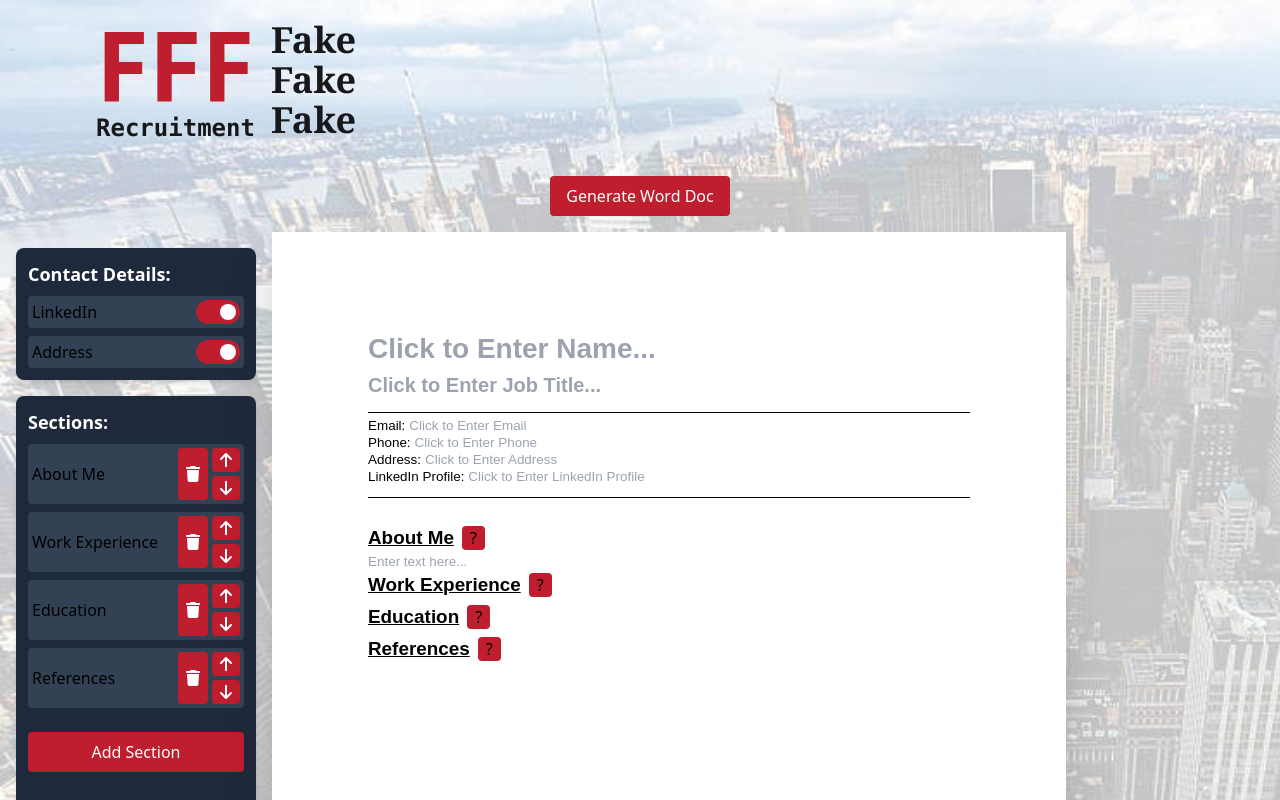
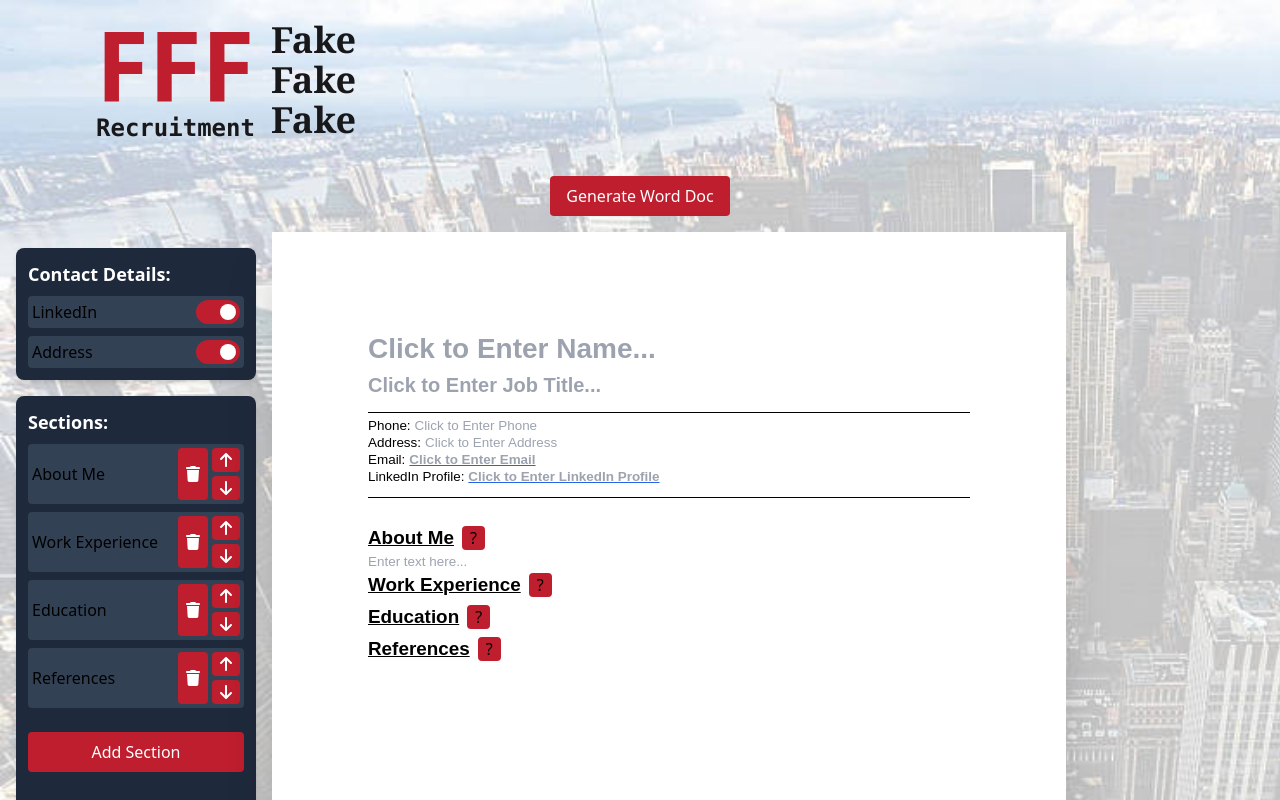
Before and after one commit to JackBadawy/resume_builder, a Next.js app: page / in a window 1280 px wide. Shown: the top 800 px of the page. Built offline with nearby package versions, Linux system fonts and the light colour scheme.

Commit message:
contact styling and reorder

```diff
--- a/src/app/Components/ContactDetails.tsx
+++ b/src/app/Components/ContactDetails.tsx
@@ -17,18 +17,6 @@ const ContactDetails: React.FC = () => {
 
   return (
     <div className="contactDetail text-black flex flex-col pt-1">
-      <label className="flex items-center text-word-11 font-aptos">
-        <span className="h-17p flex items-center">Email:</span>
-        <input
-          value={contactDetails.email}
-          onChange={(e) => handleChange(e, "email")}
-          placeholder="Click to Enter Email"
-          className="flex-grow text-word-11 font-aptos h-17p pl-1 focus:outline-none"
-          autoComplete="off"
-          id="contactDetail"
-          data-text
-        />
-      </label>
       <label className="flex items-center text-word-11 font-aptos">
         <span className="h-17p flex items-center">Phone:</span>
         <input
@@ -55,6 +43,19 @@ const ContactDetails: React.FC = () => {
           />
         </label>
       )}
+      <label className="flex items-center text-word-11 font-aptos">
+        <span className="h-17p flex items-center">Email:</span>
+        <input
+          value={contactDetails.email}
+          onChange={(e) => handleChange(e, "email")}
+          placeholder="Click to Enter Email"
+          className="flex-grow text-word-11 font-aptos font-bold h-17p pl-1 focus:outline-none underline text-blue-600"
+          autoComplete="off"
+          id="contactDetail"
+          data-text
+        />
+      </label>
+
       {linkedInEnabled && (
         <label className="flex items-center text-word-11 font-aptos">
           <span className="h-17p flex items-center">LinkedIn Profile:</span>
@@ -62,7 +63,7 @@ const ContactDetails: React.FC = () => {
             value={contactDetails.linkedin}
             onChange={(e) => handleChange(e, "linkedin")}
             placeholder="Click to Enter LinkedIn Profile"
-            className="flex-grow text-word-11 font-aptos h-17p pl-1 focus:outline-none"
+            className="flex-grow text-word-11 font-aptos h-17p pl-1 focus:outline-none underline font-bold text-blue-600"
             autoComplete="off"
             id="contactDetail"
             data-text
--- a/src/app/Utility/GenerateDocx.ts
+++ b/src/app/Utility/GenerateDocx.ts
@@ -1,4 +1,11 @@
-import { Document, Packer, Paragraph, TextRun, BorderStyle } from "docx";
+import {
+  Document,
+  Packer,
+  Paragraph,
+  TextRun,
+  BorderStyle,
+  ExternalHyperlink,
+} from "docx";
 import { saveAs } from "file-saver";
 
 export const generateDocx = async (
@@ -11,15 +18,6 @@ export const generateDocx = async (
   const elements = Array.from(resumeElement.querySelectorAll("[data-text]"));
 
   const contactParagraphs = [
-    new Paragraph({
-      children: [
-        new TextRun({
-          text: `Email: ${contactDetails.email}`,
-          size: 22,
-          font: "Aptos (body)",
-        }),
-      ],
-    }),
     new Paragraph({
       children: [
         new TextRun({
@@ -45,14 +43,48 @@ export const generateDocx = async (
     );
   }
 
+  contactParagraphs.push(
+    new Paragraph({
+      children: [
+        new TextRun({
+          text: `Email: `,
+          size: 22,
+          font: "Aptos (body)",
+        }),
+        new ExternalHyperlink({
+          children: [
+            new TextRun({
+              text: contactDetails.email,
+              style: "Hyperlink",
+              size: 22,
+              font: "Aptos (body)",
+            }),
+          ],
+          link: `mailto:${contactDetails.email}`,
+        }),
+      ],
+    })
+  );
+
   if (linkedInEnabled) {
     contactParagraphs.push(
       new Paragraph({
         children: [
           new TextRun({
-            text: `LinkedIn Profile: ${contactDetails.linkedin}`,
+            text: `LinkedIn Profile: `,
             size: 22,
             font: "Aptos (body)",
+          }),
+          new ExternalHyperlink({
+            children: [
+              new TextRun({
+                text: contactDetails.linkedin,
+                style: "Hyperlink",
+                size: 22,
+                font: "Aptos (body)",
+              }),
+            ],
+            link: contactDetails.linkedin,
           }),
         ],
       })
```
